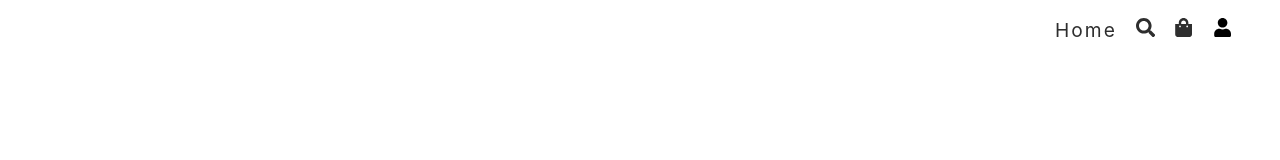
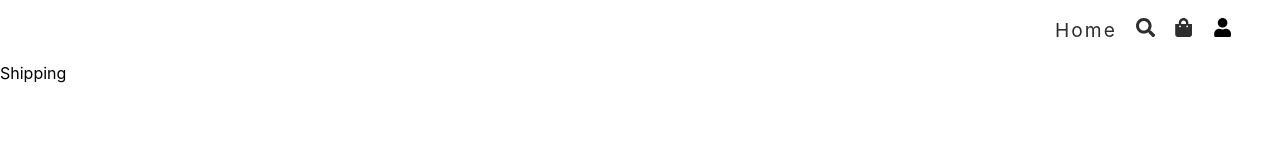
Before and after one commit to And4Web/MERN_E-Commerce_6pp, a React (Vite) app in the folder frontend/: page /shipping in a window 1280 px wide. Before the commit this address had no page. Shown: the top 160 px of the page. Built offline with nearby package versions, Linux system fonts and the light colour scheme.

Commit message:
Shipping.tsx page created and route implemented in App.tsx

```diff
--- a/frontend/src/App.tsx
+++ b/frontend/src/App.tsx
@@ -4,6 +4,7 @@ import { BrowserRouter as BR, Routes, Route } from "react-router-dom";
 const Home = lazy(() => import("./pages/Home"));
 const Search = lazy(() => import("./pages/Search"));
 const Cart = lazy(() => import("./pages/Cart"));
+const Shipping = lazy(() => import( "./pages/Shipping"));
 
 import Loader from "./components/Loader";
 import Header from "./components/Header";
@@ -37,6 +38,13 @@ const App = () => {
           <Route path="/" element={<Home />} />
           <Route path="/search" element={<Search />} />
           <Route path="/cart" element={<Cart />} />
+
+
+
+          {/* Logged in user routes */}
+          <Route path="/shipping" element={<Shipping/>}/>
+
+
           {/* Admin Routes */}
           {/* <Route
             element={
--- /dev/null
+++ b/frontend/src/pages/Shipping.tsx
@@ -0,0 +1,9 @@
+import React from 'react'
+
+function Shipping() {
+  return (
+    <div>Shipping</div>
+  )
+}
+
+export default Shipping
```
